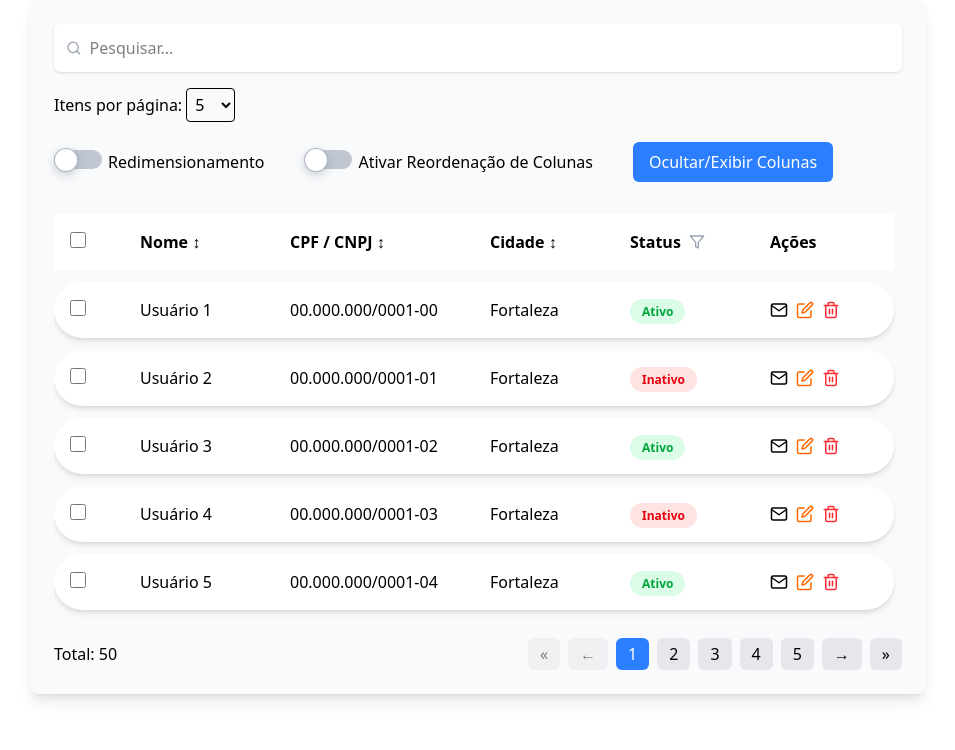
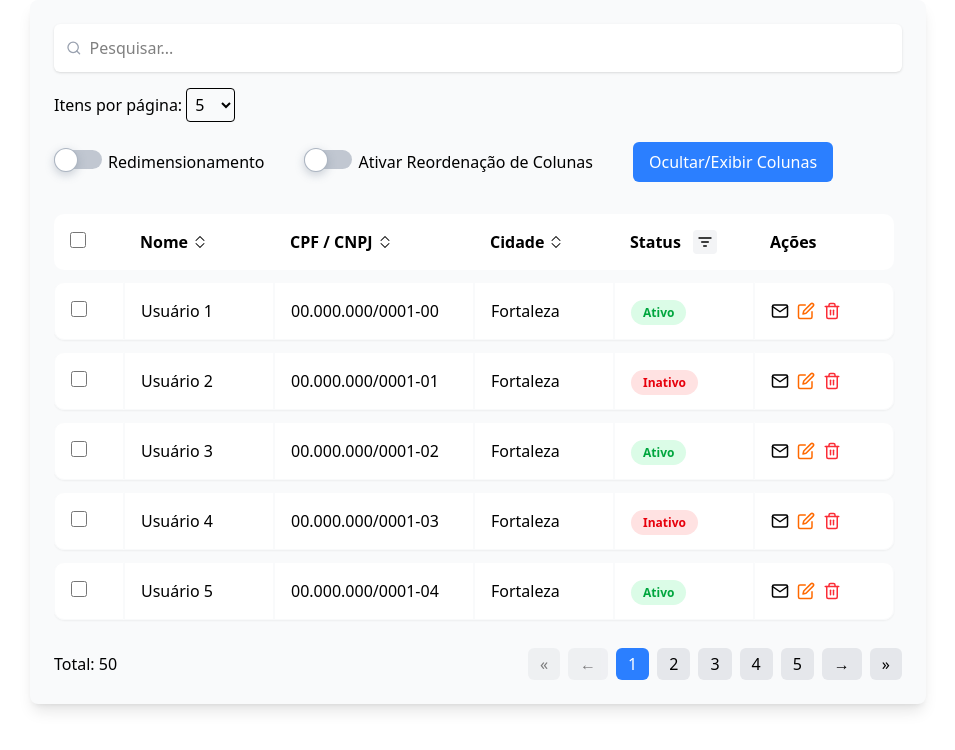
Before and after one commit to Dev-nathansilva/TABELA-TANSTACK, a React (Vite) app: page / in a window 1280 px wide. Shown: the top 750 px of the page, without its empty margins (162-1117 px from the left). Built offline with nearby package versions, Linux system fonts and the light colour scheme.

Commit message:
melhorando a interface

```diff
--- a/src/App.jsx
+++ b/src/App.jsx
@@ -12,7 +12,12 @@ import { DndContext, closestCenter } from "@dnd-kit/core";
 import { SortableContext, useSortable, arrayMove } from "@dnd-kit/sortable";
 import { CSS } from "@dnd-kit/utilities";
 import { useEffect } from "react";
-import { CgArrowsV } from "react-icons/cg";
+import {
+  BsChevronExpand,
+  BsFillCaretUpFill,
+  BsFillCaretDownFill,
+} from "react-icons/bs";
+import { LuListFilter } from "react-icons/lu";
 
 export default function App() {
   const [globalFilter, setGlobalFilter] = useState("");
@@ -103,7 +108,7 @@ export default function App() {
         accessorKey: "name",
         header: ({ column }) => (
           <button
-            className="flex items-center gap-1"
+            className="flex items-center gap-1 cursor-pointer"
             onClick={() => {
               if (column.getIsSorted() === "desc") {
                 column.clearSorting();
@@ -113,11 +118,13 @@ export default function App() {
             }}
           >
             Nome{" "}
-            {column.getIsSorted() === "asc"
-              ? "▲"
-              : column.getIsSorted() === "desc"
-              ? "▼"
-              : "↕"}
+            {column.getIsSorted() === "asc" ? (
+              <BsFillCaretUpFill />
+            ) : column.getIsSorted() === "desc" ? (
+              <BsFillCaretDownFill />
+            ) : (
+              <BsChevronExpand />
+            )}
           </button>
         ),
         enableSorting: true,
@@ -129,7 +136,7 @@ export default function App() {
         accessorKey: "cpf",
         header: ({ column }) => (
           <button
-            className="flex items-center gap-1"
+            className="flex items-center gap-1 cursor-pointer"
             onClick={() => {
               if (column.getIsSorted() === "desc") {
                 column.clearSorting();
@@ -139,11 +146,13 @@ export default function App() {
             }}
           >
             CPF / CNPJ{" "}
-            {column.getIsSorted() === "asc"
-              ? "▲"
-              : column.getIsSorted() === "desc"
-              ? "▼"
-              : "↕"}
+            {column.getIsSorted() === "asc" ? (
+              <BsFillCaretUpFill />
+            ) : column.getIsSorted() === "desc" ? (
+              <BsFillCaretDownFill />
+            ) : (
+              <BsChevronExpand />
+            )}
           </button>
         ),
         enableSorting: true,
@@ -155,7 +164,7 @@ export default function App() {
         accessorKey: "city",
         header: ({ column }) => (
           <button
-            className="flex items-center gap-1"
+            className="flex items-center gap-1 cursor-pointer"
             onClick={() => {
               if (column.getIsSorted() === "desc") {
                 column.clearSorting();
@@ -165,11 +174,13 @@ export default function App() {
             }}
           >
             Cidade{" "}
-            {column.getIsSorted() === "asc"
-              ? "▲"
-              : column.getIsSorted() === "desc"
-              ? "▼"
-              : "↕"}
+            {column.getIsSorted() === "asc" ? (
+              <BsFillCaretUpFill />
+            ) : column.getIsSorted() === "desc" ? (
+              <BsFillCaretDownFill />
+            ) : (
+              <BsChevronExpand />
+            )}
           </button>
         ),
         enableSorting: true,
@@ -180,12 +191,14 @@ export default function App() {
         id: "status",
         accessorKey: "status",
         header: () => (
-          <div className="relative flex items-center">
+          <div className="relative gap-3 flex items-center">
             <span>Status</span>
-            <FiFilter
-              className="ml-2 cursor-pointer text-gray-400"
-              onClick={() => setIsFilterOpen((prev) => !prev)}
-            />
+            <div className="filter-icon bg-gray-100 p-1 rounded-[4px] hover:bg-gray-300 ">
+              <LuListFilter
+                className=" cursor-pointer text-black"
+                onClick={() => setIsFilterOpen((prev) => !prev)}
+              />
+            </div>
             {isFilterOpen && (
               <div
                 ref={filterRef}
@@ -270,7 +283,7 @@ export default function App() {
         ref={setNodeRef}
         style={style}
         {...(enableDragging ? { ...attributes, ...listeners } : {})} // Aplica listeners somente se enableDragging for true
-        className={`p-3 text-left font-semibold ${
+        className={`px-3 py-4  text-left font-semibold border border-gray-200  ${
           enableDragging ? "cursor-move" : "cursor-default"
         } bg-gray-100`}
       >
@@ -473,7 +486,7 @@ export default function App() {
                         key={header.id}
                         className={`${
                           enableDragging ? "" : "p-4"
-                        } text-left font-semibold relative`}
+                        } text-left font-semibold relative first:rounded-l-[10px] last:rounded-r-[10px]`}
                         style={{ width: header.getSize() }}
                       >
                         {enableDragging ? (
@@ -498,7 +511,7 @@ export default function App() {
                             onTouchStart={handleMouseDown(
                               header.getResizeHandler()
                             )}
-                            className="absolute right-0 w-[3px] h-6 cursor-ew-resize bg-[#dcdcdc] rounded-4xl"
+                            className="absolute right-0 w-[3px] h-6 cursor-ew-resize bg-[#dcdcdc] rounded-4xl mr-1"
                             style={{
                               top: "50%",
                               transform: "translateY(-50%)",
@@ -525,19 +538,19 @@ export default function App() {
                   table.getRowModel().rows.map((row) => (
                     <tr
                       key={row.id}
-                      className={`rounded-[100px] shadow-md ${
-                        row.getIsSelected() ? "bg-blue-100" : "bg-white"
+                      className={`rounded-[10px] shadow-xs  ${
+                        row.getIsSelected()
+                          ? "bg-blue-100"
+                          : "bg-white hover:bg-gray-100"
                       }`}
                     >
                       {row.getVisibleCells().map((cell, index, array) => (
                         <td
                           key={cell.id}
-                          className={`p-4 text-left ${
-                            index === 0 ? "rounded-l-[100px]" : ""
+                          className={`p-4 text-left border border-gray-50 ${
+                            index === 0 ? "rounded-l-[10px]" : ""
                           } ${
-                            index === array.length - 1
-                              ? "rounded-r-[100px]"
-                              : ""
+                            index === array.length - 1 ? "rounded-r-[10px]" : ""
                           }`}
                         >
                           {flexRender(
```
